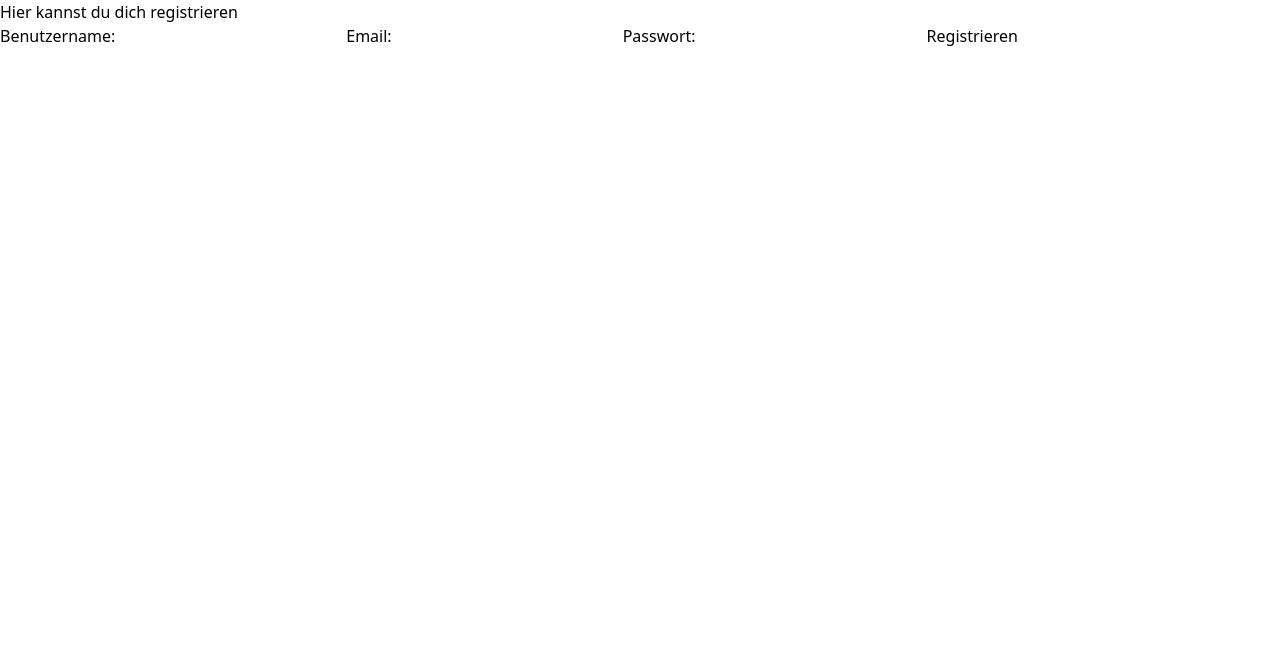
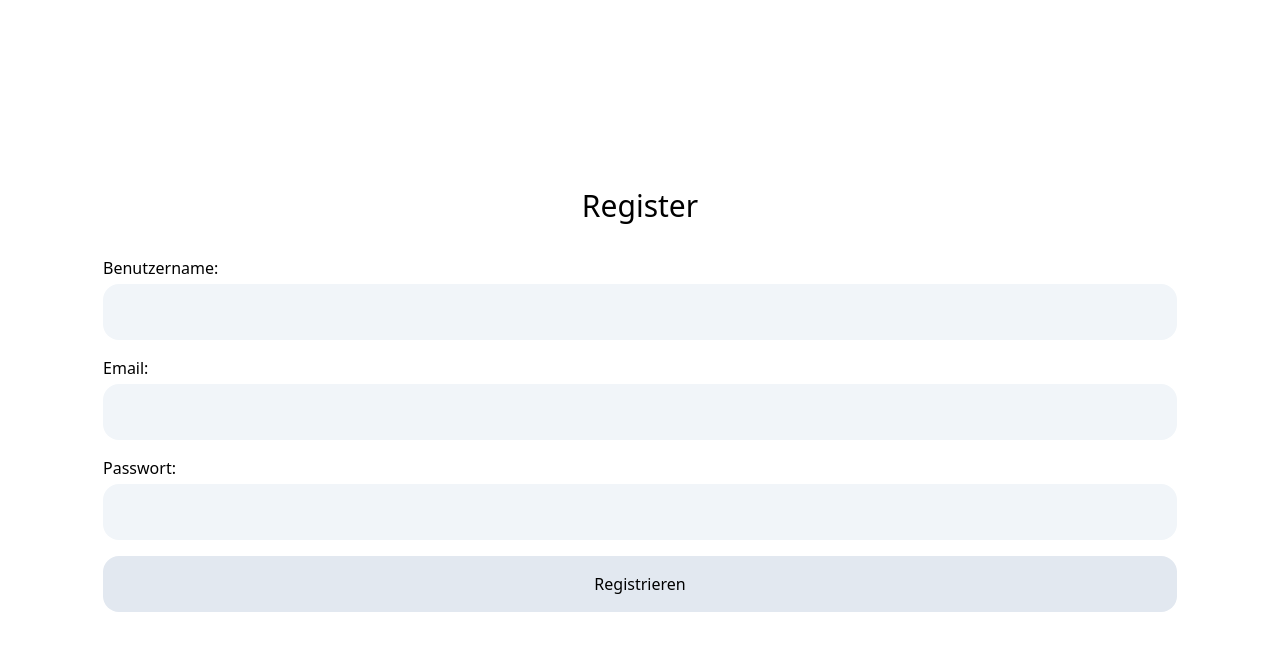
Before and after one commit to Juliur9/messenger-app, a React (Vite) app: page /register in a window 1280 px wide. Shown: the top 650 px of the page. Built offline with nearby package versions, Linux system fonts and the light colour scheme.

Commit message:
Added style to register

```diff
--- a/src/components/Register.jsx
+++ b/src/components/Register.jsx
@@ -29,17 +29,17 @@ const Register = () => {
   };
 
   return (
-    <div className="register-container">
-      <h1>Hier kannst du dich registrieren</h1>
+    <div className="flex h-screen w-full flex-col items-center justify-center">
+      <h1 className="mb-8 text-3xl">Register</h1>
       <form onSubmit={handelregister}>
         <p>{status}</p>
         <label htmlFor="username">Benutzername:</label>
-        <input type="text" id="username" value={username} onChange={(e) => setUsername(e.target.value)} />
+        <input className="mb-4 mt-1 h-14 w-full rounded-2xl bg-slate-100 p-2" type="text" id="username" value={username} onChange={(e) => setUsername(e.target.value)} />
         <label htmlFor="email">Email:</label>
-        <input type="email" id="email" value={email} onChange={(e) => setEmail(e.target.value)} />
+        <input className="mb-4 mt-1 h-14 w-full rounded-2xl bg-slate-100 p-2" type="email" id="email" value={email} onChange={(e) => setEmail(e.target.value)} />
         <label htmlFor="password">Passwort:</label>
-        <input type="password" id="password" value={password} onChange={(e) => setPassword(e.target.value)} />
-        <button type="submit">Registrieren</button>
+        <input className="mb-4 mt-1 h-14 w-full rounded-2xl bg-slate-100 p-2" type="password" id="password" value={password} onChange={(e) => setPassword(e.target.value)} />
+        <button className="h-14 w-full rounded-2xl bg-slate-200 p-1" type="submit">Registrieren</button>
       </form>
     </div>
   );
```
